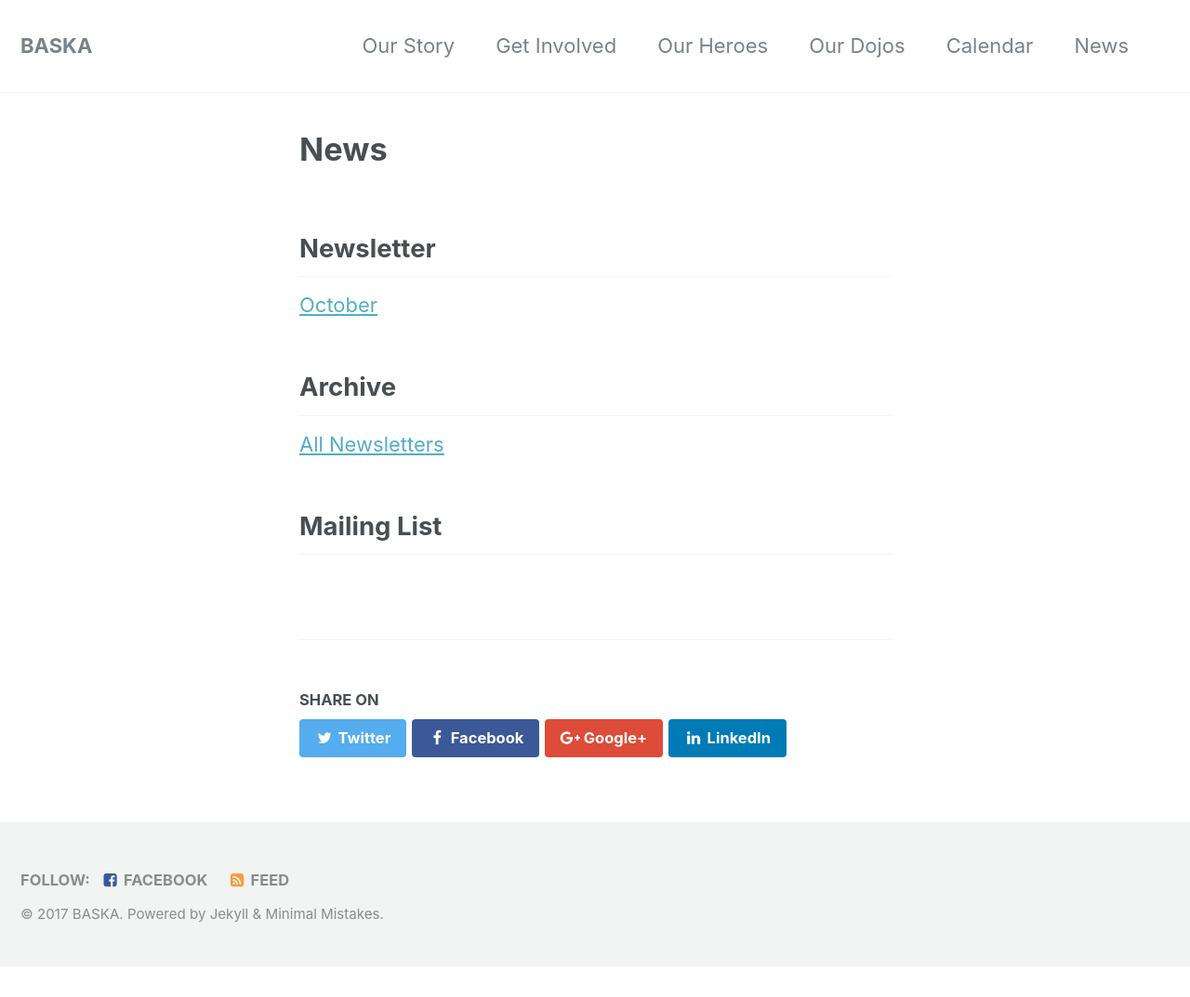
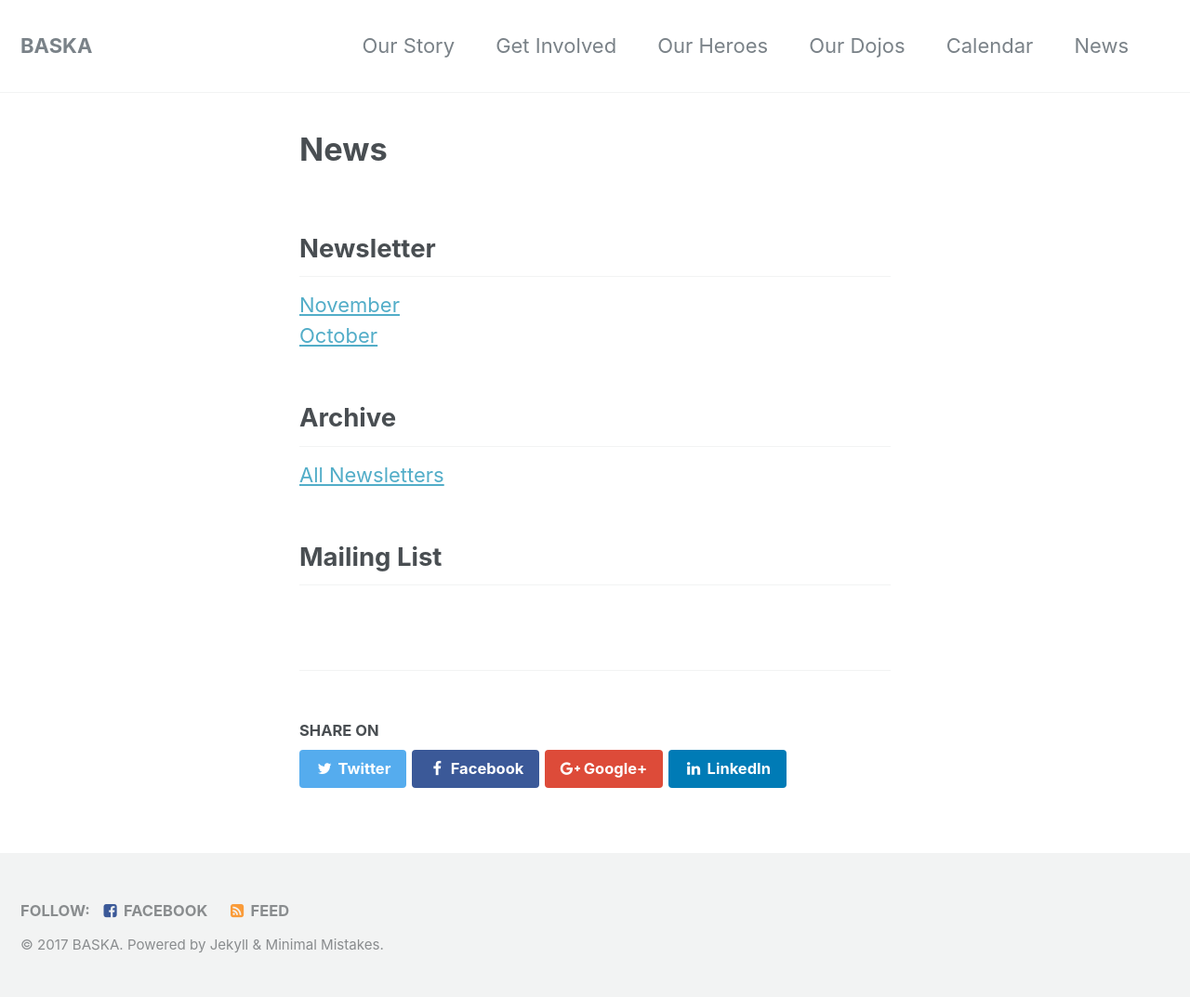
Before and after one commit to BASKA-SA/baska.co.za, a Jekyll site: the page built from _pages/news.md, in a window 1280 px wide. Shown: the whole page at 93% size. Built offline with Jekyll 4.4.1, drawn with Linux system fonts in a browser that asks for light colours; before the commit the page ends 1040 px from its top, so only the background shows below that.

Commit message:
Added November newsletter

```diff
--- a/_pages/news.md
+++ b/_pages/news.md
@@ -4,7 +4,8 @@ title: News
 ---
 
 ## Newsletter
-[October](https://drive.google.com/file/d/0B5O1IfjRIVDESHBTVk42dkxEdTNlZU81cE5LczlQVTdGWlRz/view)
+[November](https://drive.google.com/file/d/0B5O1IfjRIVDEV3FHU0tUcXdsVWVCaXNjcUwtU2JpS084THFR/view)
+<br>[October](https://drive.google.com/file/d/0B5O1IfjRIVDESHBTVk42dkxEdTNlZU81cE5LczlQVTdGWlRz/view)
 
 ## Archive
 [All Newsletters](https://karate.carteronline.net/#folder)
```
